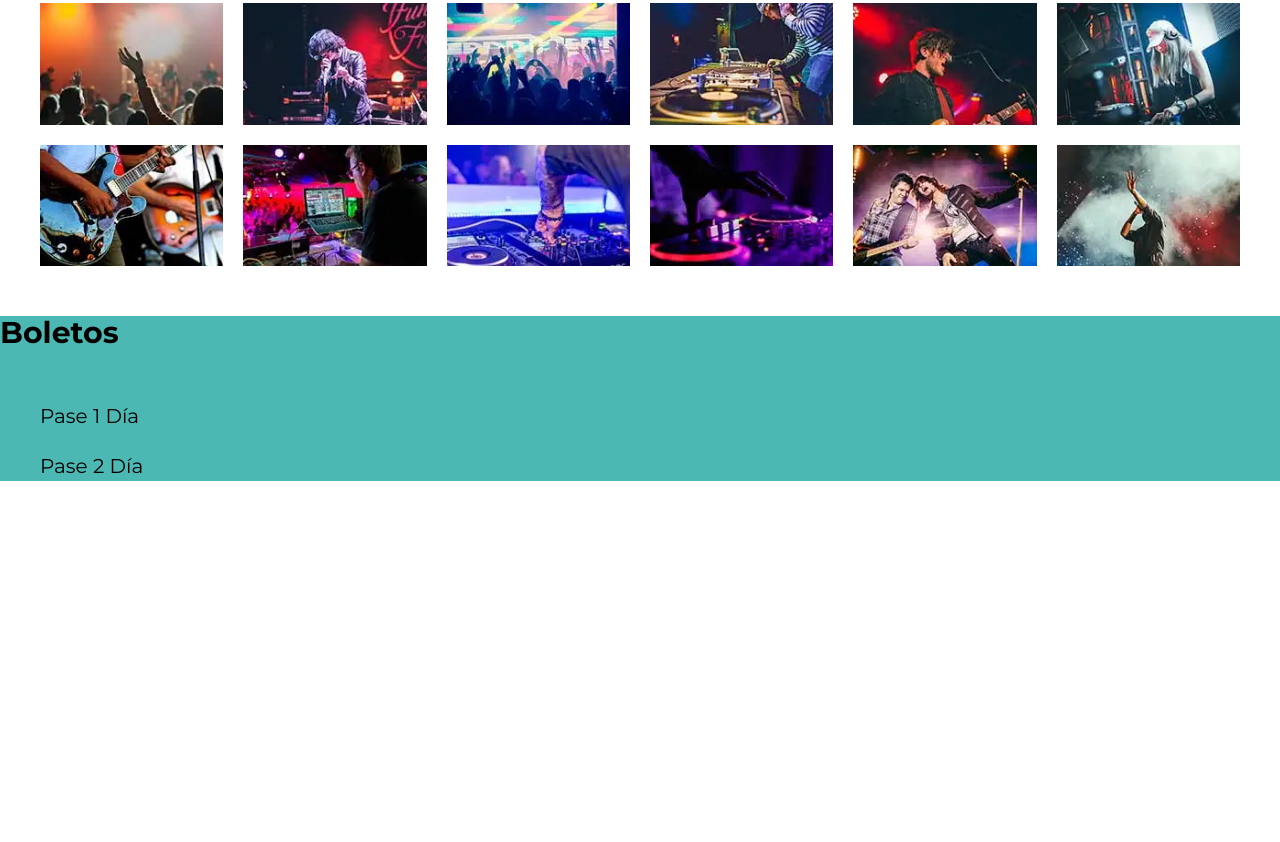
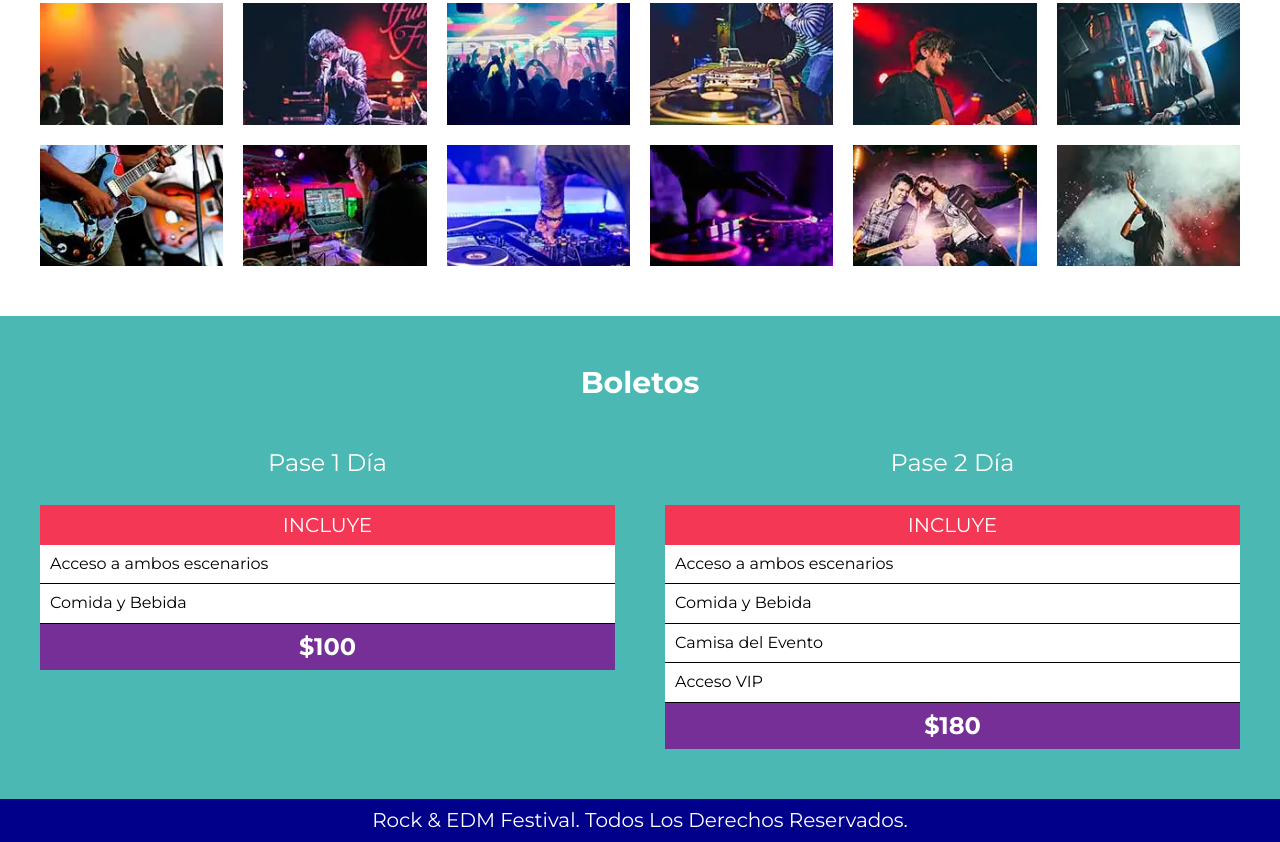
Before and after one commit to fabiansilvera/FestivalMusica, a website: page index.html in a window 1280 px wide. Shown: the part 2997-3839 px from the top of the page. Before the commit the page ends 3498 px from the top, so only its background shows below. Drawn offline with Linux system fonts and the light colour scheme.

Commit message:
seccion boletos

```diff
--- a/index.html
+++ b/index.html
@@ -187,13 +187,41 @@
 
         <div class="contenedor contenedor-boletos">
             <div class="basico pase">
-                <p>Pase 1 Día</p>
+                <p class="nombre-pase">Pase 1 Día</p>
+                <header class="pase-header">
+                    <p>Incluye</p>
+                </header>
+                <div class="pase-body">
+                    <ul>
+                        <li> Acceso a ambos escenarios </li>
+                        <li>Comida y Bebida</li>
+                    </ul>
+                </div>
+                <footer class="pase-footer">
+                    <p>$100</p>
+                </footer>
             </div>
+
             <div class="premium pase">
-                <p>Pase 2 Día</p>
+                <p class="nombre-pase">Pase 2 Día</p>
+                <header class="pase-header">
+                    <p>Incluye</p>
+                </header>
+                <div class="pase-body">
+                    <ul>
+                        <li> Acceso a ambos escenarios </li>
+                        <li>Comida y Bebida</li>
+                        <li>Camisa del Evento</li>
+                        <li>Acceso VIP</li>
+                    </ul>
+                </div>
+                <footer class="pase-footer">
+                    <p>$180</p>
+                </footer>
             </div>
         </div>
     </section>
+    <footer class="footer">Rock & EDM Festival. Todos Los Derechos Reservados.</footer>
 
 
     <script src="build/js/galeria.js"></script>
--- /dev/null
+++ b/src/scss/layout/_boletos.scss
@@ -0,0 +1,66 @@
+@use '../base/variables' as v;
+@use '../base/mixins' as m;
+
+.boletos {
+    padding: 5rem 0;
+    h3 {
+        text-align: center;
+        color: v.$blanco;
+        margin-bottom: 2rem;
+    }
+    .contenedor-boletos {
+        @include m.tablet {
+            @include m.grid(2,5rem)
+        }
+    }
+}
+.pase {
+    .nombre-pase {
+        text-align: center;
+        font-size: 2.4rem;
+        color: v.$blanco;
+    }
+    &-header,
+    &-footer{
+        padding: .5rem;
+        p {
+            text-align: center;
+            color: v.$blanco;
+            margin: 0;
+        }
+    }
+
+    &-header {
+        background-color: v.$rosa;
+        p {
+            text-transform: uppercase;
+            font-size: 2rem;
+        }
+    }
+    &-body {
+        background-color: v.$blanco;
+        ul {
+            @include m.resetear-lista;
+            li,
+            :nth-child(odd) {
+                background-color: v.$blanco;
+                padding: 1rem;
+                border-bottom: 1px solid;
+            }
+        }
+    }
+    &-footer {
+        background-color: v.$violeta;
+        p {
+            font-size: 2.4rem;
+            font-weight: 700;
+        }
+    }
+}
+.footer {
+    padding: 1rem;
+    color: v.$blanco;
+    background-color: v.$nav;
+    font-size: 2rem;
+    text-align: center;
+}
--- a/src/scss/layout/index.scss
+++ b/src/scss/layout/index.scss
@@ -3,3 +3,4 @@
 @forward 'festival';
 @forward 'lineup';
 @forward 'galeria';
+@forward 'boletos';
```
Also changed, not shown: build/css/app.css, build/css/layout/index.css.
